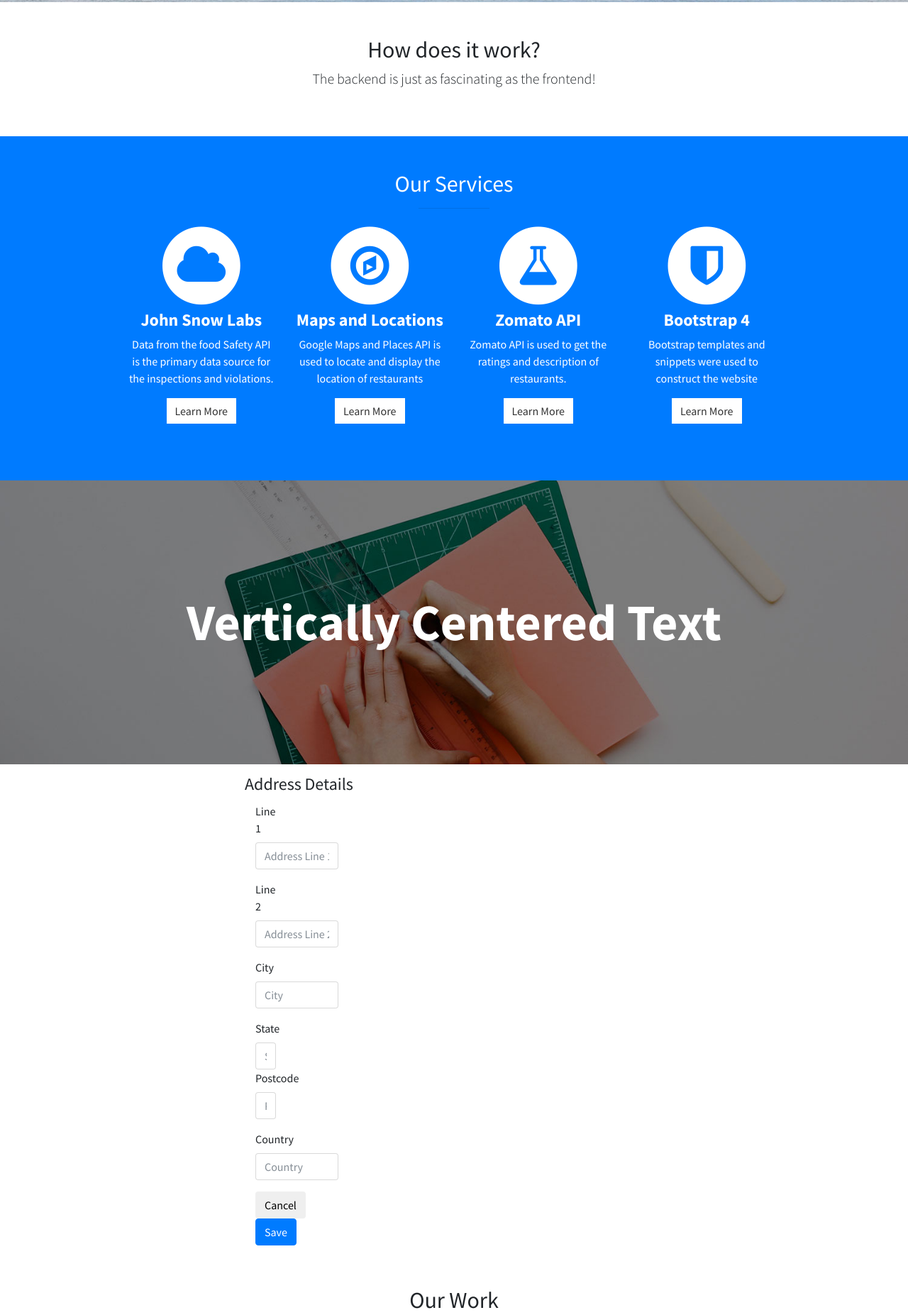
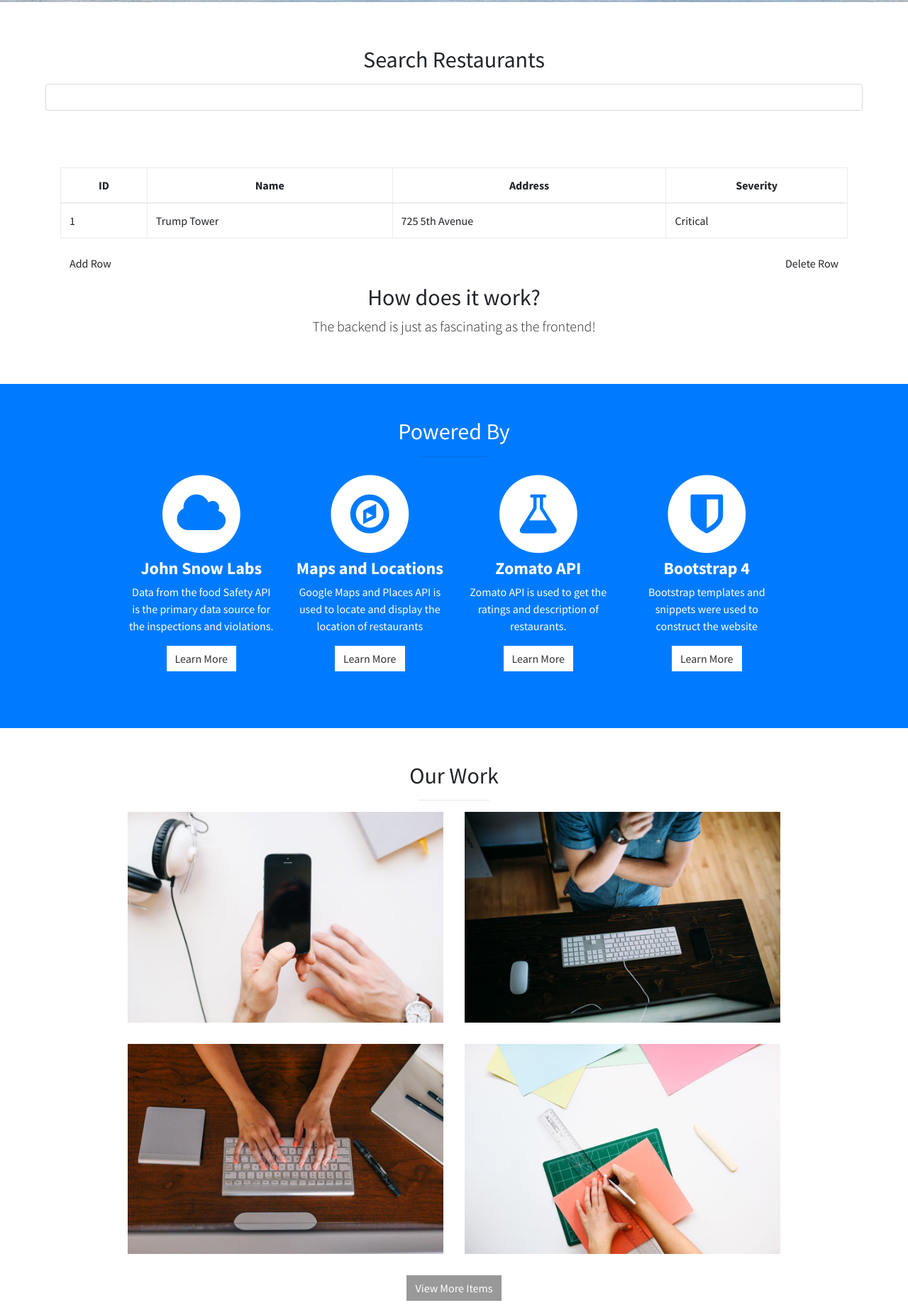
Before and after one commit to MichaelFarid/SafeEats, a website: page index.html in a window 1280 px wide. Shown: the part 797-2650 px from the top of the page at 71% size. Drawn offline with Linux system fonts and the light colour scheme.

Commit message:
Edited UI and added dynamic table of restaurants.

```diff
--- a/index.html
+++ b/index.html
@@ -58,11 +58,60 @@
       <div class="text-vertical-center">
         <h1>SafeEats</h1>
         <h3>Providing safety inspections and safety violations data of restaurats in NYC to aid users in making safe eating decisions</h3>
-        <br>
-        <a href="#about" class="btn btn-dark btn-lg js-scroll-trigger">Find out how it works</a>
       </div>
     </header>
 
+	<!--Input Form-->
+	<form>
+		<div class="form-group" style="text-align:center; padding:5%;">
+			<label for="input"><h2>Search Restaurants</h2></label>
+			<input class="form-control input-lg" id="input" type="text">
+		</div>
+	</form>
+
+	<!--Dynamic Table-->
+	<div class="container">
+		<div class="row clearfix">
+			<div class="col-md-12 column">
+				<table class="table table-bordered table-hover" id="tab_logic">
+					<thead>
+						<tr >
+							<th class="text-center">
+								ID
+							</th>
+							<th class="text-center">
+								Name
+							</th>
+							<th class="text-center">
+								Address
+							</th>
+							<th class="text-center">
+								Severity
+							</th>
+						</tr>
+					</thead>
+					<tbody>
+						<tr id='addr0'>
+							<td>
+							1
+							</td>
+							<td>
+							<text>Trump Tower</text>
+							</td>
+							<td>
+							<text>725 5th Avenue</text>
+							</td>
+							<td>
+							<text>Critical</text>
+							</td>
+						</tr>
+						<tr id='addr1'></tr>
+					</tbody>
+				</table>
+			</div>
+		</div>
+		<a id="add_row" class="btn btn-default pull-left">Add Row</a><a id='delete_row' class="pull-right btn btn-default">Delete Row</a>
+	</div>
     <!-- About -->
     <section id="about" class="about">
       <div class="container text-center">
@@ -77,7 +126,7 @@
       <div class="container">
         <div class="row text-center">
           <div class="col-lg-10 mx-auto">
-            <h2>Our Services</h2>
+            <h2>Powered By</h2>
             <hr class="small">
             <div class="row">
               <div class="col-md-3 col-sm-6">
@@ -142,85 +191,7 @@
       <!-- /.container -->
     </section>
 
-    <!-- Callout -->
-    <aside class="callout">
-      <div class="text-vertical-center">
-        <h1>Vertically Centered Text</h1>
-      </div>
-    </aside>
 
-
-
-    <div class="row" style="margin: auto;
-    width: 50%;
-    padding: 10px;">
-      <div class="col-md-4 col-md-offset-4">
-        <form class="form-horizontal" role="form">
-          <fieldset>
-
-            <!-- Form Name -->
-            <legend>Address Details</legend>
-
-            <!-- Text input-->
-            <div class="form-group">
-              <label class="col-sm-2 control-label" for="textinput">Line 1</label>
-              <div class="col-sm-10">
-                <input type="text" placeholder="Address Line 1" class="form-control">
-              </div>
-            </div>
-
-            <!-- Text input-->
-            <div class="form-group">
-              <label class="col-sm-2 control-label" for="textinput">Line 2</label>
-              <div class="col-sm-10">
-                <input type="text" placeholder="Address Line 2" class="form-control">
-              </div>
-            </div>
-
-            <!-- Text input-->
-            <div class="form-group">
-              <label class="col-sm-2 control-label" for="textinput">City</label>
-              <div class="col-sm-10">
-                <input type="text" placeholder="City" class="form-control">
-              </div>
-            </div>
-
-            <!-- Text input-->
-            <div class="form-group">
-              <label class="col-sm-2 control-label" for="textinput">State</label>
-              <div class="col-sm-4">
-                <input type="text" placeholder="State" class="form-control">
-              </div>
-
-              <label class="col-sm-2 control-label" for="textinput">Postcode</label>
-              <div class="col-sm-4">
-                <input type="text" placeholder="Post Code" class="form-control">
-              </div>
-            </div>
-
-
-
-            <!-- Text input-->
-            <div class="form-group">
-              <label class="col-sm-2 control-label" for="textinput">Country</label>
-              <div class="col-sm-10">
-                <input type="text" placeholder="Country" class="form-control">
-              </div>
-            </div>
-
-            <div class="form-group">
-              <div class="col-sm-offset-2 col-sm-10">
-                <div class="pull-right">
-                  <button type="submit" class="btn btn-default">Cancel</button>
-                  <button type="submit" class="btn btn-primary">Save</button>
-                </div>
-              </div>
-            </div>
-
-          </fieldset>
-        </form>
-      </div><!-- /.col-lg-12 -->
-  </div><!-- /.row -->
 
 
 
@@ -349,6 +320,9 @@
     <!-- Custom scripts for this template -->
     <script src="js/stylish-portfolio.js"></script>
 
+	<!--Other scripts-->
+	<script src="js/table-edit.js"></script>
+
   </body>
 
 </html>
--- /dev/null
+++ b/js/table-edit.js
@@ -0,0 +1,16 @@
+$(document).ready(function(){
+    var i=1;
+    $("#add_row").click(function(){
+		$('#addr'+i).html("<td>"+ (i+1) +"</td><td><text>Placeholder</text></td>" +
+		"<td><text>Placeholder</text></td><td><text>Not Critical</text></td>")
+		$('#tab_logic').append('<tr id="addr'+(i+1)+'"></tr>');
+		i++;
+	});
+    $("#delete_row").click(function(){
+    	if(i>0){
+			$("#addr"+(i-1)).html('');
+			i--;
+		}
+	 });
+
+});
```
